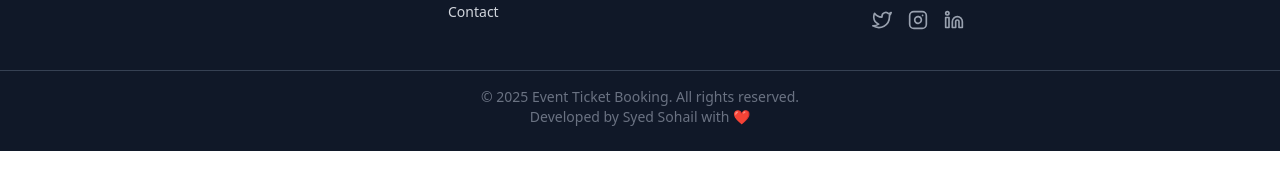
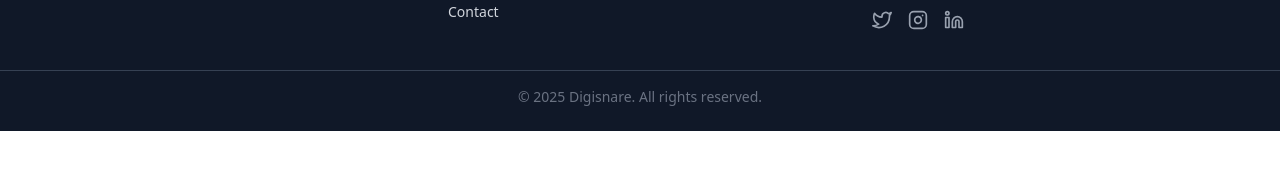
Before and after one commit to SyedSohail786/event-ticket-booking-platform, a React (Vite) app in the folder frontend/: page / in a window 1280 px wide. Shown: the part 435-612 px from the top of the page. Built offline with nearby package versions, Linux system fonts and the light colour scheme; no server answers.

Commit message:
Update Footer.jsx

```diff
--- a/frontend/src/components/common/Footer.jsx
+++ b/frontend/src/components/common/Footer.jsx
@@ -54,9 +54,9 @@ function Footer() {
 
       {/* Bottom */}
       <div className="text-center text-sm text-gray-500 mt-10 border-t border-gray-700 pt-4">
-        &copy; {new Date().getFullYear()} Event Ticket Booking. All rights reserved.
+        &copy; {new Date().getFullYear()} Digisnare. All rights reserved.
         <br />
-        Developed by Syed Sohail with ❤️
+{/*         Developed by Syed Sohail with ❤️ */}
       </div>
     </footer>
   );
```
